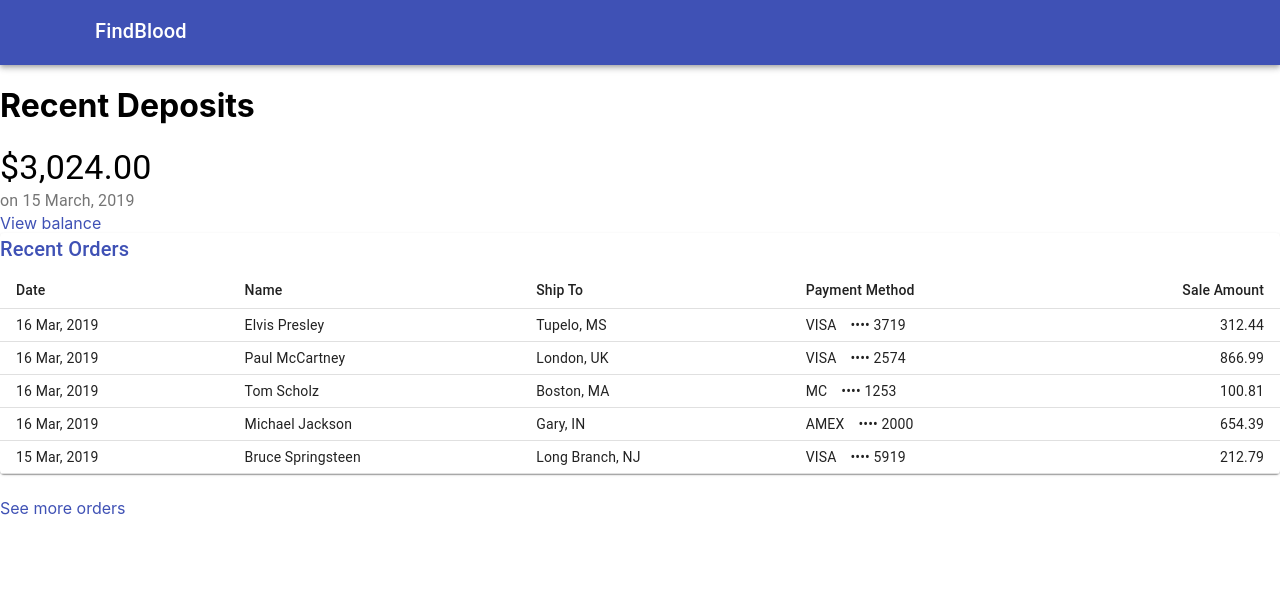
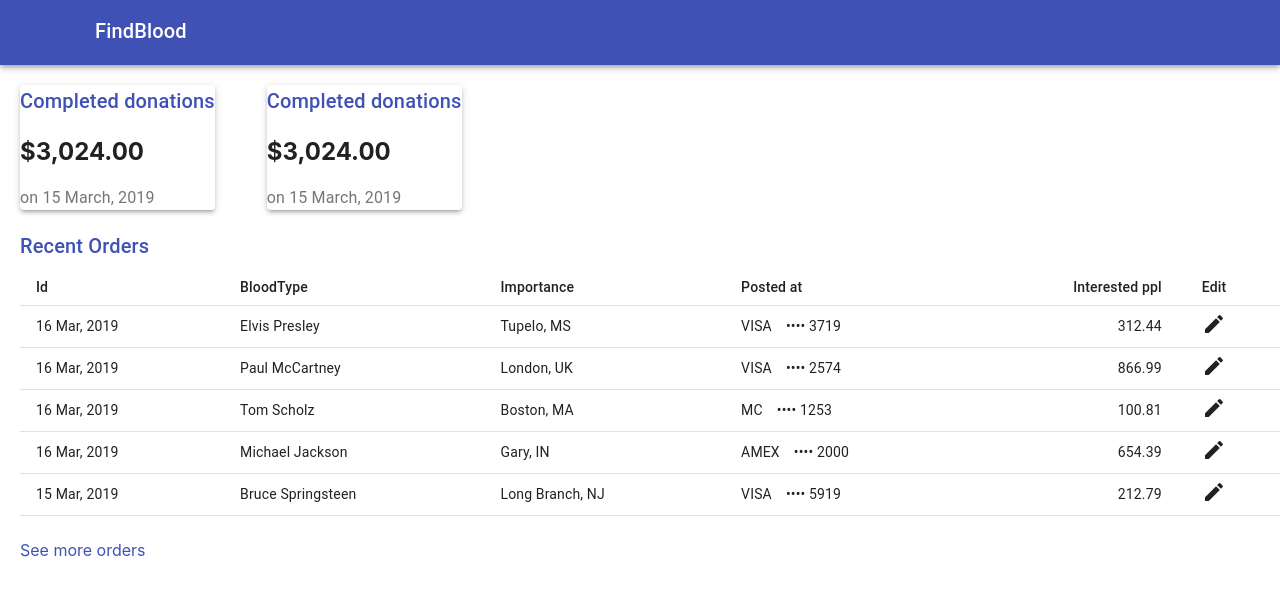
Before and after one commit to MehdyKarmouche/findBlood, a React (Create React App) app in the folder client/: page /center/dashboard in a window 1280 px wide. Shown: the top 596 px of the page. Built offline with nearby package versions, Linux system fonts and the light colour scheme.

Commit message:
Completed donations

```diff
--- a/client/src/components/center/pages/Dashboard.js
+++ b/client/src/components/center/pages/Dashboard.js
@@ -1,15 +1,38 @@
 import React from 'react';
+import Grid from '@material-ui/core/Grid';
 import Donationstable from './Donationstable';
 import NumDonations from './NumDonations';
 import Navbar from '../../Navbar';
 import {BrowserRouter as Router, Route} from  'react-router-dom'
+import { makeStyles } from '@material-ui/core';
 
+const useStyles = makeStyles(() => ({
+    root: {
+
+
+    },
+    NumDonations: {
+
+    },
+    content: {
+    }
+
+
+
+  }));
 function Home() {
+  const classes = useStyles();
   return (
-    <div>
+    <div className="root">
         <Navbar />
-        <NumDonations/>
+        <div className={classes.content}>
+         <Grid className="numDonations" container spacing={4}>
+            <Grid item>
+                    <NumDonations/>
+            </Grid>
+         </Grid>
         <Donationstable/>
+        </div>
     </div>
   );
 }
--- a/client/src/components/center/pages/Donationstable.js
+++ b/client/src/components/center/pages/Donationstable.js
@@ -6,6 +6,7 @@ import TableBody from '@material-ui/core/TableBody';
 import TableCell from '@material-ui/core/TableCell';
 import TableHead from '@material-ui/core/TableHead';
 import TableRow from '@material-ui/core/TableRow';
+import EditIcon from '@material-ui/icons/Edit';
 import Paper from '@material-ui/core/Paper';
 import Title from '../Title';
 
@@ -31,22 +32,34 @@ const useStyles = makeStyles((theme) => ({
   seeMore: {
     marginTop: theme.spacing(3),
   },
+  paper : {
+
+  },
+  table: {
+
+  },
+  wrap : {
+    marginTop:"20px",
+    marginLeft:"20px"
+
+  }
 }));
 
 export default function Dashboard() {
   const classes = useStyles();
   return (
     <React.Fragment>
-      <Paper>
+      <div className={classes.wrap}>
       <Title>Recent Orders</Title>
-      <Table size="small">
+      <Table className={classes.table} size="small">
         <TableHead>
           <TableRow>
-            <TableCell>Date</TableCell>
-            <TableCell>Name</TableCell>
-            <TableCell>Ship To</TableCell>
-            <TableCell>Payment Method</TableCell>
-            <TableCell align="right">Sale Amount</TableCell>
+            <TableCell>Id</TableCell>
+            <TableCell>BloodType</TableCell>
+            <TableCell>Importance</TableCell>
+            <TableCell>Posted at</TableCell>
+            <TableCell align="right">Interested ppl</TableCell>
+            <TableCell>Edit</TableCell>
           </TableRow>
         </TableHead>
         <TableBody>
@@ -57,16 +70,20 @@ export default function Dashboard() {
               <TableCell>{row.shipTo}</TableCell>
               <TableCell>{row.paymentMethod}</TableCell>
               <TableCell align="right">{row.amount}</TableCell>
+              <TableCell><EditIcon></EditIcon></TableCell>
+
             </TableRow>
           ))}
         </TableBody>
       </Table>
-      </Paper>
       <div className={classes.seeMore}>
         <Link color="primary" href="#" onClick={preventDefault}>
           See more orders
         </Link>
       </div>
+      </div>
+
+
     </React.Fragment>
   );
 }
--- a/client/src/components/center/pages/NumDonations.js
+++ b/client/src/components/center/pages/NumDonations.js
@@ -2,6 +2,9 @@ import React from 'react';
 import Link from '@material-ui/core/Link';
 import { makeStyles } from '@material-ui/core/styles';
 import Typography from '@material-ui/core/Typography';
+import Paper from '@material-ui/core/Paper';
+import Title from '.././Title';
+import Grid from '@material-ui/core/Grid';
 
 
 function preventDefault(event) {
@@ -12,24 +15,52 @@ const useStyles = makeStyles({
   depositContext: {
     flex: 1,
   },
+  root: {
+    flexGrow:1
+  },
+  paper: {
+    marginLeft:"20px",
+    marginTop:"20px",
+
+
+  }
 });
 
 export default function NumDonations() {
   const classes = useStyles();
   return (
     <React.Fragment>
-      <h1>Recent Deposits</h1>
-      <Typography component="p" variant="h4">
+      <Grid className={classes.root} container spacing={4}>
+        <Grid item xs={6}>
+        <Paper className={classes.paper} elevation={3}>
+      <Title>Completed donations</Title>
+      <h2>
         $3,024.00
-      </Typography>
+      </h2>
       <Typography color="textSecondary" className={classes.depositContext}>
         on 15 March, 2019
       </Typography>
       <div>
-        <Link color="primary" href="#" onClick={preventDefault}>
-          View balance
-        </Link>
       </div>
+      </Paper>
+      </Grid>
+
+
+      <Grid item item xs={6}>
+        <Paper className={classes.paper} elevation={3}>
+        <Title>Completed donations</Title>
+        <h2>
+          $3,024.00
+        </h2>
+        <Typography color="textSecondary" className={classes.depositContext}>
+          on 15 March, 2019
+        </Typography>
+        <div>
+        </div>
+        </Paper>
+      </Grid>
+
+    </Grid>
     </React.Fragment>
   );
 }
```
